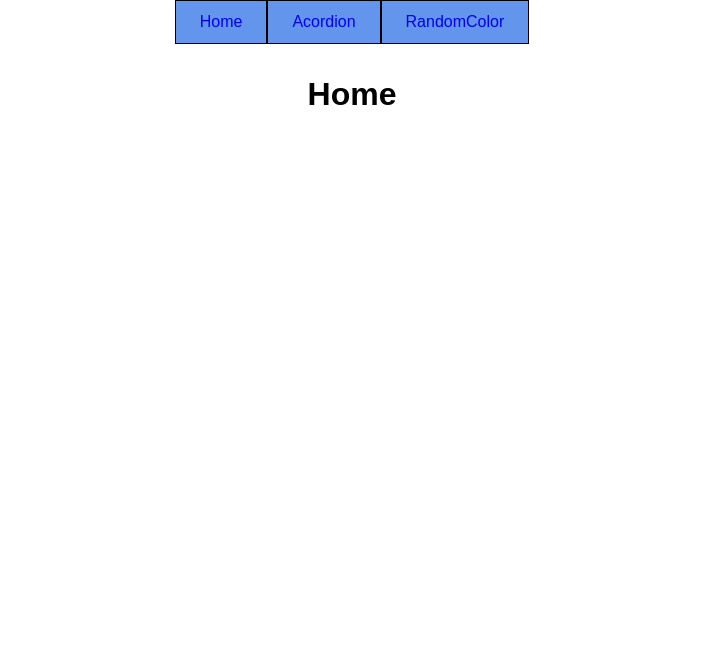
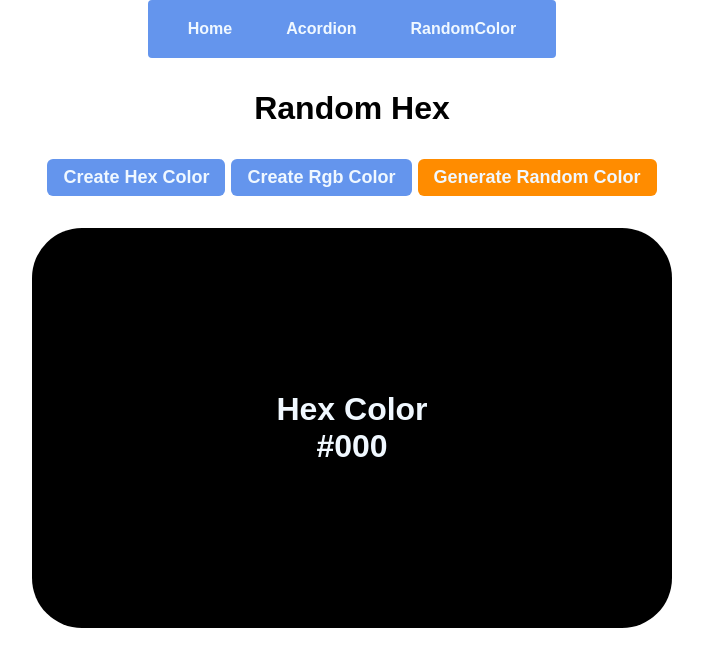
Before and after one commit to fabroche/25_react_projects, a React (Vite) app: page /25_react_projects/random-color in a window 1280 px wide. Shown: the top 666 px of the page, without its empty margins (288-991 px from the left). Built offline with nearby package versions, Linux system fonts and the light colour scheme.

Commit message:
feat: ui justment for Acordion and RandomColor component

```diff
--- a/src/Acordion/Acordion.css
+++ b/src/Acordion/Acordion.css
@@ -8,12 +8,14 @@
 }
 
 .btn {
-    padding: 6px 12px;
-    border-radius: 4px;
-    border: 1px solid black;
+    padding: 8px 16px;
+    border-radius: 6px;
+    border: none;
     cursor: pointer;
     background-color: var(--btn-primary);
+    font-size: 1.8rem;
     font-weight: bold;
+    color: aliceblue;
     transition: background-color .3s ease;
 }
 
--- a/src/Acordion/components/AcordionItem.css
+++ b/src/Acordion/components/AcordionItem.css
@@ -7,7 +7,6 @@
 .item {
     gap: 12px;
     flex-direction: column;
-    border: 1px solid black;
     border-radius: 4px;
     padding: 12px 24px;
     width: 100%;
--- a/src/Acordion/components/AcordionItem.jsx
+++ b/src/Acordion/components/AcordionItem.jsx
@@ -24,7 +24,7 @@ function AcordionItem({
         setMultiSelectedAcordionItems([...multiSelectedAcordionItems, getCurrentId]);
     }
 
-    const answer = (<div className="answer">{data.answer}</div>)
+    const answer = (<em className="answer">{data.answer}</em>)
 
     return (
         <div className="item flex-center">
@@ -35,7 +35,15 @@ function AcordionItem({
                     : handleSingleSelection(data.id)}
             >
                 <h3>{data.question}</h3>
-                <button className="btn">+</button>
+                <button className="btn">{
+                    isEnableMultiSelection
+                        ? multiSelectedAcordionItems.includes(data.id)
+                            ? '-'
+                            : '+'
+                        : selected === data.id
+                            ? '-'
+                            : '+'
+                }</button>
             </div>
             {
                 isEnableMultiSelection
--- a/src/App.css
+++ b/src/App.css
@@ -7,21 +7,41 @@
 }
 
 .navbar {
+    width: 100%;
+    background-color: var(--btn-primary);
+    padding: 8px 16px;
+    border-radius: 4px;
     list-style: none;
     display: flex;
     justify-content: flex-start;
     align-items: center;
+    gap: 6px;
 }
 
 .navbar-item {
     padding: 12px 24px;
-    border: 1px solid black;
     width: 100%;
-    background-color: var(--btn-primary);
     color: black;
     flex-grow: 1;
+    height: 100%;
+    border-radius: 6px;
+    transition: background-color 0.3s ease-in;
+}
+
+.navbar-item:hover {
+    background-color: #4545cc;
 }
 
 .navbar-item a {
     text-decoration: none;
+    color: aliceblue;
+    font-weight: bold;
+
+
 }
+
+@media only screen and (max-width: 600px) {
+    .navbar {
+        flex-wrap: wrap;
+    }
+}
--- a/src/App.jsx
+++ b/src/App.jsx
@@ -12,20 +12,20 @@ function App() {
                 <nav>
                     <ul className="navbar">
                         <li className="navbar-item">
-                            <Link to="/">Home</Link>
+                            <Link to="/25_react_projects">Home</Link>
                         </li>
                         <li className="navbar-item">
-                            <Link to="/acordion">Acordion</Link>
+                            <Link to="/25_react_projects/acordion">Acordion</Link>
                         </li>
                         <li className="navbar-item">
-                            <Link to="/random-color">RandomColor</Link>
+                            <Link to="/25_react_projects/random-color">RandomColor</Link>
                         </li>
                     </ul>
                 </nav>
                 <Routes>
-                    <Route path="/" element={<Home/>}></Route>
-                    <Route path="/acordion" element={<Acordion/>}></Route>
-                    <Route path="/random-color" element={<RandomColor/>}></Route>
+                    <Route path="/25_react_projects" element={<Home/>}></Route>
+                    <Route path="/25_react_projects/acordion" element={<Acordion/>}></Route>
+                    <Route path="/25_react_projects/random-color" element={<RandomColor/>}></Route>
                     <Route path="*" element={<Home/>}></Route>
                 </Routes>
             </div>
--- a/src/RandomHex/RandomColor.css
+++ b/src/RandomHex/RandomColor.css
@@ -2,9 +2,10 @@
     display: flex;
     justify-content: center;
     align-items: center;
+    gap: 3.2rem;
     flex-direction: column;
-    width: 100vw;
-    height: 100vh;
+    width: 50%;
+    height: 100%;
 }
 
 .randomColor-actions-container {
@@ -15,16 +16,36 @@
 }
 
 .randomColor-content {
+    display: flex;
+    justify-content: center;
+    align-items: center;
     height: 100%;
+    min-height: 400px;
     width: 100%;
+    padding: 16px;
+    border-radius: 50px;
 }
 
 .randomColor-content__title {
     text-align: center;
     align-content: center;
     color: aliceblue;
-    font-size: 5.2rem;
+    font-size: 3.2rem;
     font-weight: bold;
     height: 100%;
     width: 100%;
 }
+
+.randomColor-btn--primary {
+    background-color: darkorange;
+}
+
+.randomColor-btn--primary:hover {
+    background-color: #f6ab50;
+}
+
+@media only screen and (max-width: 600px) {
+    .randomColor-container {
+        width: 100%;
+    }
+}
--- a/src/RandomHex/RandomColor.jsx
+++ b/src/RandomHex/RandomColor.jsx
@@ -57,16 +57,19 @@ function RandomColor() {
 
                 >
                     <button
+                        className="btn"
                         onClick={() => setColorType(colorTypeMap.hex)}
                     >
                         Create Hex Color
                     </button>
                     <button
+                        className="btn"
                         onClick={() => setColorType(colorTypeMap.rgb)}
                     >
                         Create Rgb Color
                     </button>
                     <button
+                        className="btn randomColor-btn--primary"
                         onClick={
                             colorType === colorTypeMap.hex
                                 ? generateHexRandomColor
--- a/src/index.css
+++ b/src/index.css
@@ -1,10 +1,10 @@
 :root {
     --btn-primary: cornflowerblue;
-    --btn-primary-hover: rgba(100, 149, 237, 0.7);
+    --btn-primary-hover: rgb(47, 101, 197);
     --btn-active: mediumseagreen;
     --btn-active-hover: rgba(60, 179, 113, 0.53);
-    --acordion-item: #efb46c;
-    --acordion-item-answer: #efbd80;
+    --acordion-item: aliceblue;
+    --acordion-item-answer: white;
 }
 
 * {
```
